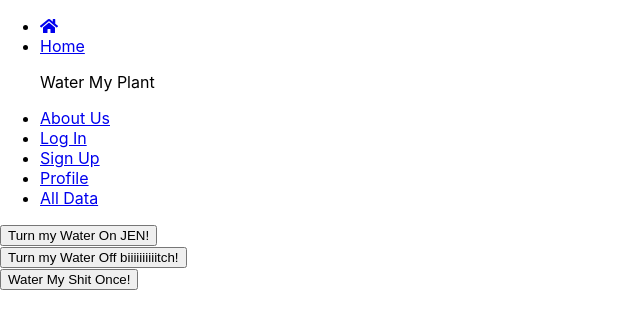
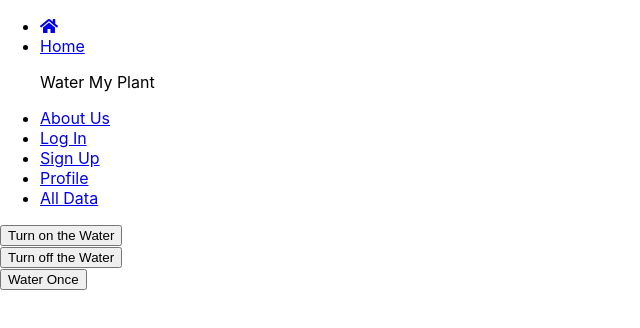
Before and after one commit to pi-H20/pi-front-end, a React (Create React App) app: page /profile in a window 1280 px wide. Shown: the top 328 px of the page, without its empty margins (0-640 px from the left). Built offline with nearby package versions, Linux system fonts and the light colour scheme.

Commit message:
Updated profile.js

```diff
--- a/src/components/Profile.js
+++ b/src/components/Profile.js
@@ -1,22 +1,47 @@
-import React, { Component } from 'react'
+import React, { Component, useState, useEffect } from 'react';
 // import SERVER_URL from '../constant/server'
 
+const API = 'http://watermyplant-backend-env.x589jebncj.us-east-1.elasticbeanstalk.com'
 
-export default class Profile extends Component {
-  render() {
+const proxyurl = "https://cors-anywhere.herokuapp.com/";
+
+export default function Profile() {
+
+  const [status, setStatus] = useState('');
+
+  const _toggleStatus = (e) => {
+    e.preventDefault();
+    let id = e.target.id;
+    console.log(id);
+
+    // patch to my api
+    fetch(`${API}/${id}`, {
+      method: 'GET'
+    })
+    .then(data => {
+      console.log(data);
+    })
+    .catch( console.error );
+  };
+
+
+
+
     return (
+
+
       <div>
+        <p>{status}</p>
         {/* TODO Add 3 buttons ALL data, Toggle On/Off */}
-        <form action="http://localhost:3000/autoWaterOn" method="GET">
-          <input type="submit" name="waterOn" id="waterOn" value="Turn my Water On JEN!"/>
+        <form onSubmit={_toggleStatus} name="auto_water_on" id="auto_water_on">
+          <button>Turn on the Water</button>
         </form>
-        <form action="http://localhost:3000/autoWateroff" method="GET">
-          <input type="submit" name="waterOff" id="waterOff" value="Turn my Water Off biiiiiiiiiitch!"/>
+        <form onSubmit={_toggleStatus} name="auto_water_off" id="waterOff">
+          <button>Turn off the Water</button>
         </form>
-        <form action="http://localhost:3000/water_once" method="GET">
-          <input type="submit" name="waterOnce" id="waterOnce" value="Water My Shit Once!"/>
+        <form onSubmit={_toggleStatus} name="water_once" id="waterOnce">
+          <button>Water Once</button>
         </form>
       </div>
     )
   }
-}
```
